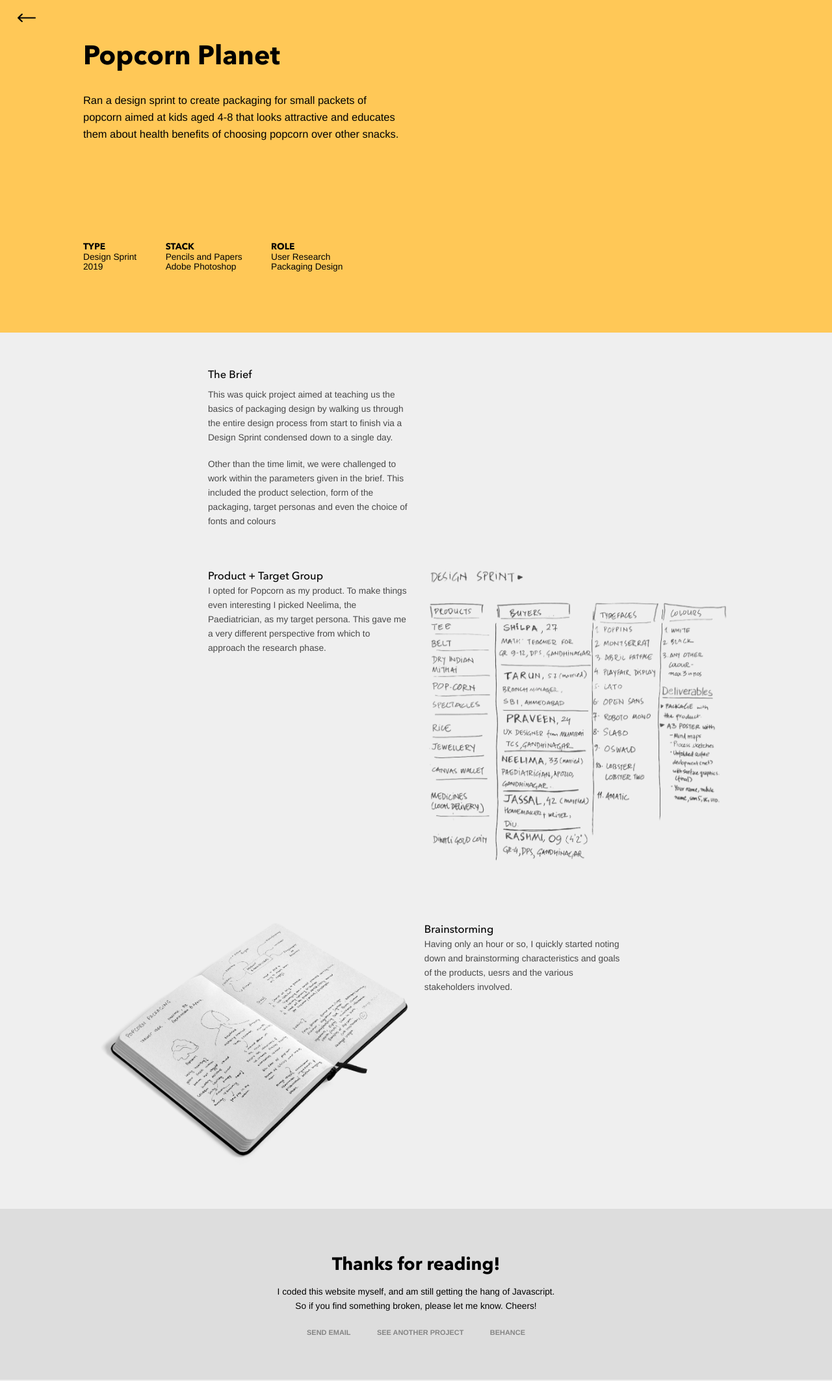
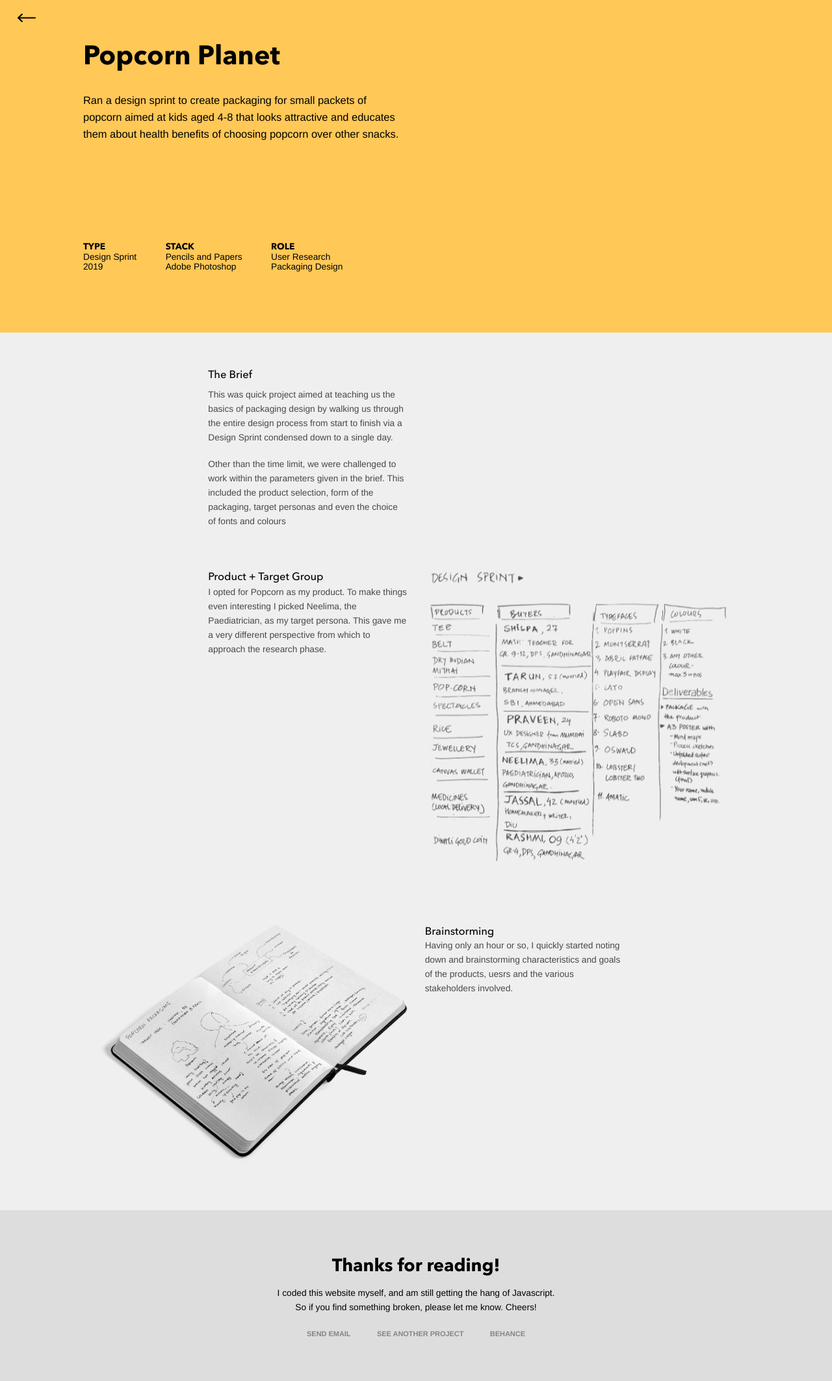
Before and after one commit to clearlysid/clearlysid.github.io, a Jekyll site: the page built from _work/3_packaging.html, in a window 1280 px wide. Shown: the whole page at 65% size. Built offline with Jekyll 4.4.1, drawn with Linux system fonts in a browser that asks for light colours; some web fonts are replaced; a script that is not in the unit is left out.

Commit message:
condensed styles

```diff
--- a/js/app.js
+++ b/js/app.js
@@ -411,7 +411,7 @@
                 perView: 1.3,
                 focusAt: 'center',
                 autoplay: 8000,
-                animationTimingFunc: 'cubic-bezier(0.645, 0.045, 0.355, 1)',
+                animationTimingFunc: 'cubic-bezier(0.25, 0.46, 0.45, 0.94)',
                 animationDuration: 600
             }).mount();
         }
@@ -420,7 +420,6 @@
     window.addEventListener('resize', () => {
         document.getElementById('overlay').style.top = `${window.innerHeight}px`;
         document.getElementById('overlay').style.height = `${window.innerHeight}px`;
-        console.log("overlay height changed");
       });
 
 
--- a/styles/_sass/_components.scss
+++ b/styles/_sass/_components.scss
@@ -244,7 +244,9 @@
 
     #pointer-ring {display: none;}
 
-    .home {}
+    .home {
+        padding-bottom: 4rem;
+    }
 
     .hero {
         display: flex;
@@ -324,7 +326,6 @@
         display: flex;
         align-items: center;
         justify-content: center;
-        margin-bottom: 4rem;
 
         button {
             background: none;
--- a/styles/_sass/_layouts.scss
+++ b/styles/_sass/_layouts.scss
@@ -53,12 +53,6 @@
             font-size: 1rem;
         }
     }
-
-    .project-year {
-        grid-row: 1;
-        grid-column: 2;
-    }
-
 
     article {
         margin: 5vw 12vw;
@@ -231,7 +225,7 @@
 
 
     .packaging {
-        gap: 5vw 2vw;
+        gap: 4.8rem 2rem;
 
         section:nth-of-type(1){
             grid-column: 2 / span 2;
@@ -317,14 +311,14 @@
     article {
         display: flex;
         flex-direction: column;
-        margin: 5vw 12vw;
+        margin: 4.8rem 10rem;
         img {width: 100%;}
         p {font-size: 1rem; color: rgba(0, 0, 0, 0.7); line-height: 1.6; margin: 0; padding: 0;}
         h2 {font-family: 'Avenir Next'; font-size: 1.2rem; font-weight: 500; margin: 0; padding: 0;}
         gap: 0 0;
 
         section, figure {
-            margin-bottom: 10vw;
+            margin-bottom: 8rem;
         }
     }
 
```
